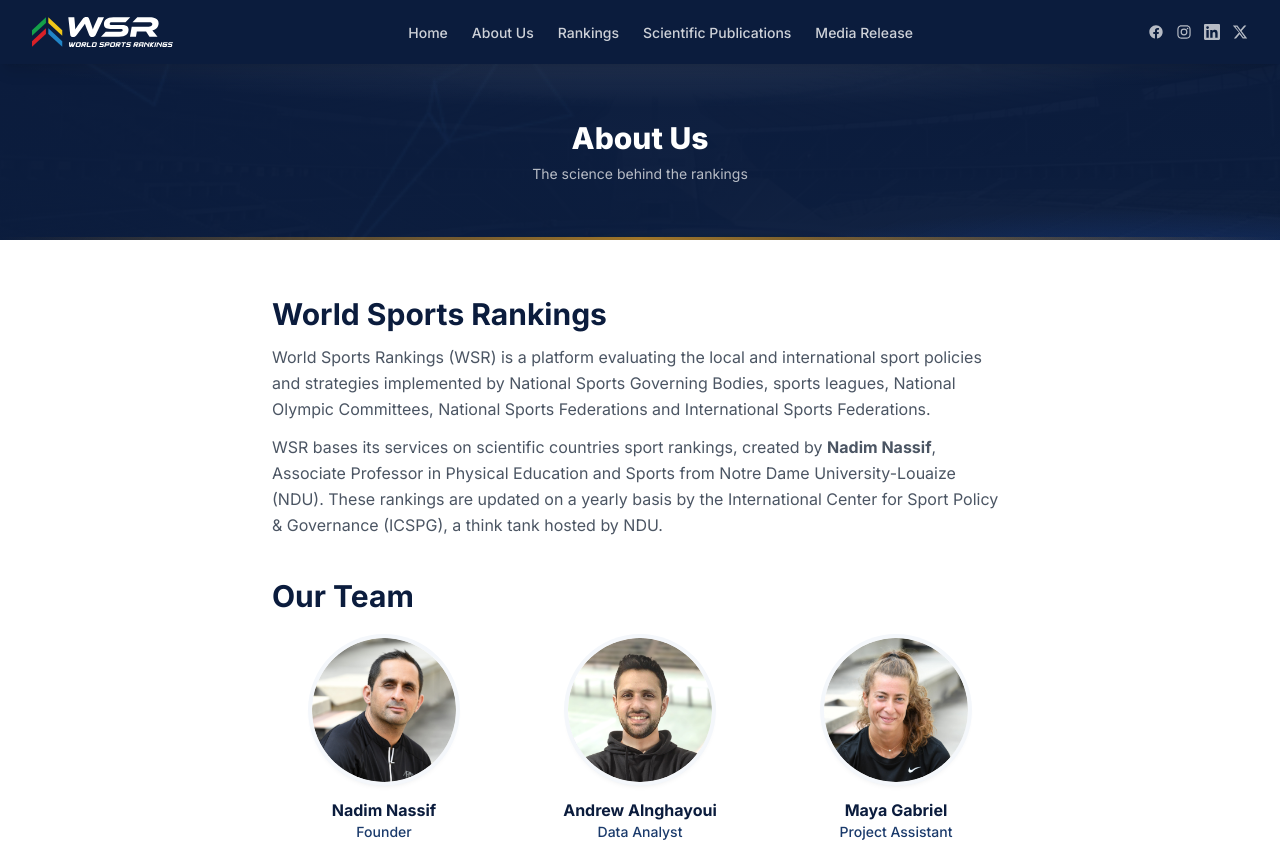
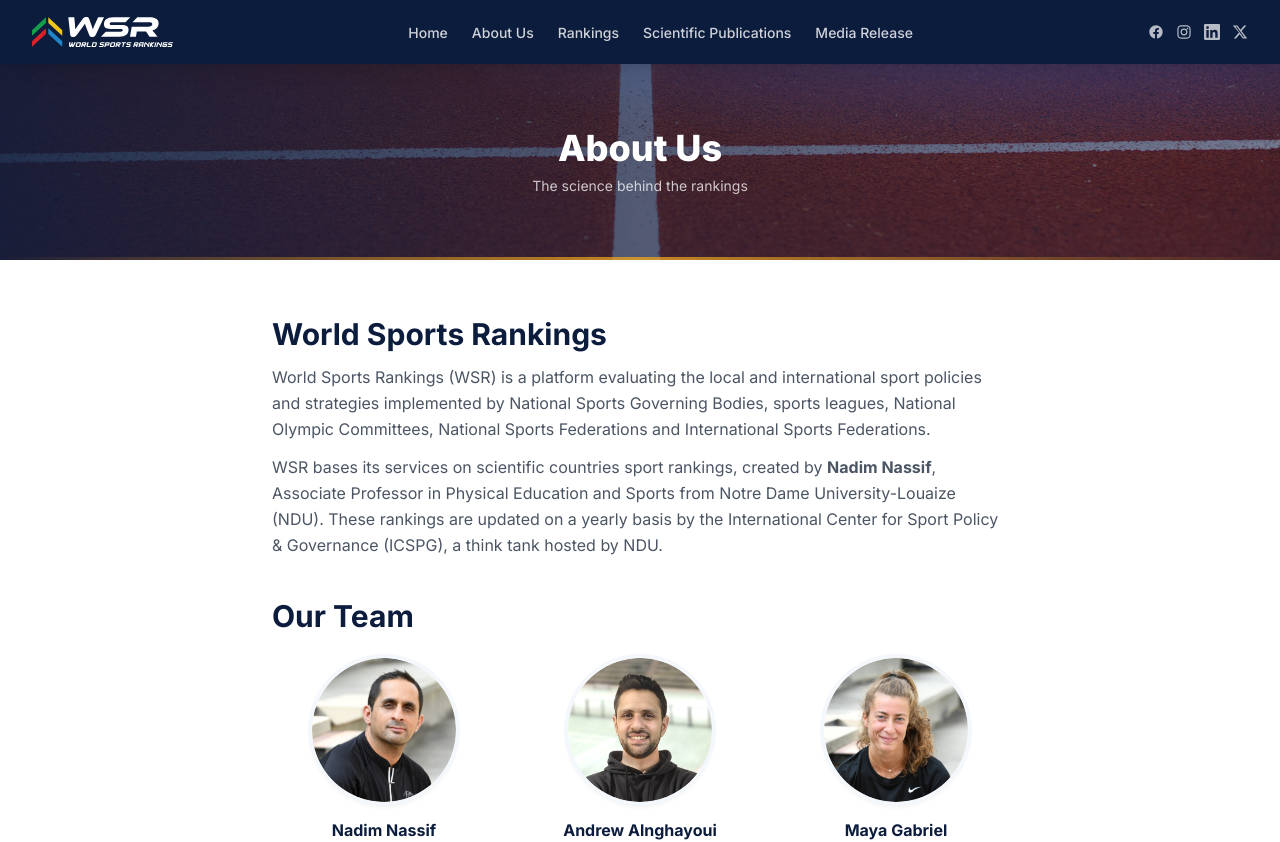
Before and after one commit to andrewngh123/wsr-website, a Next.js app: page /about in a window 1280 px wide. Shown: the top 842 px of the page. Built offline with nearby package versions, Linux system fonts and the light colour scheme.

Commit message:
Page headers: track & field background (lane lines) under navy wash + glow — distinct from home, more alive

```diff
--- a/components/PageHeader.tsx
+++ b/components/PageHeader.tsx
@@ -1,9 +1,10 @@
 import React from 'react'
 
 /**
- * Shared page header for non-home pages. A navy band with a faint stadium
- * photo, floodlight glow, light particles and a gold accent line — cohesive
- * with the homepage hero but lighter, and keeps text fully readable.
+ * Shared header for non-home pages. A track-and-field photo (athletics lane
+ * lines — distinct from the home page's stadium) under a navy wash, with a
+ * floodlight glow and a gold accent line. The white lane lines read through
+ * the wash for a sporty feel while keeping the title fully legible.
  *
  * Pass `title` (+ optional `subtitle`) for the standard centered header, or
  * `children` for a custom layout (e.g. the country page's flag + name).
@@ -19,37 +20,29 @@
 }) {
   return (
     <div className="relative overflow-hidden bg-wsr-navy text-white">
-      {/* faint stadium photo */}
+      {/* track & field photo */}
       <div
-        className="absolute inset-0 bg-cover bg-center opacity-40"
-        style={{ backgroundImage: 'url(/design/hero-stadium.webp)' }}
+        className="absolute inset-0 bg-cover bg-center"
+        style={{ backgroundImage: 'url(/design/headers/track.webp)' }}
       />
-      {/* navy wash — keeps the text crisp over the photo */}
-      <div className="absolute inset-0 bg-gradient-to-br from-wsr-navy via-wsr-navy/90 to-[#0b1c3d]/85" />
-      {/* light particles */}
-      <div
-        className="absolute inset-0 opacity-20 mix-blend-screen bg-cover bg-center"
-        style={{ backgroundImage: 'url(/design/particles.webp)' }}
-      />
-      {/* floodlight glow */}
+      {/* navy wash — darker toward the left for legibility, lets the track show through */}
+      <div className="absolute inset-0 bg-gradient-to-r from-wsr-navy/90 via-wsr-navy/70 to-wsr-navy/55" />
+      {/* electric floodlight glow */}
       <div
         className="absolute inset-0"
-        style={{
-          background:
-            'radial-gradient(110% 100% at 50% -30%, rgba(255,255,255,0.16), transparent 55%), radial-gradient(60% 80% at 90% 130%, rgba(31,107,255,0.30), transparent 60%)',
-        }}
+        style={{ background: 'radial-gradient(100% 130% at 85% -25%, rgba(31,107,255,0.32), transparent 55%)' }}
       />
       {/* gold accent line at the bottom edge */}
       <div
         className="absolute bottom-0 inset-x-0 h-[3px]"
-        style={{ background: 'linear-gradient(90deg, transparent, #e8a020aa, transparent)' }}
+        style={{ background: 'linear-gradient(90deg, transparent, #e8a020cc, transparent)' }}
       />
 
-      <div className="relative px-4 py-14">
+      <div className="relative px-4 py-16">
         {title && (
           <div className="text-center">
-            <h1 className="text-3xl font-extrabold">{title}</h1>
-            {subtitle && <p className="text-white/70 text-sm mt-2 max-w-xl mx-auto">{subtitle}</p>}
+            <h1 className="text-3xl md:text-4xl font-extrabold drop-shadow-sm">{title}</h1>
+            {subtitle && <p className="text-white/75 text-sm mt-2 max-w-xl mx-auto">{subtitle}</p>}
           </div>
         )}
         {children}
```
Also changed, not shown: public/design/headers/track.webp (added).
